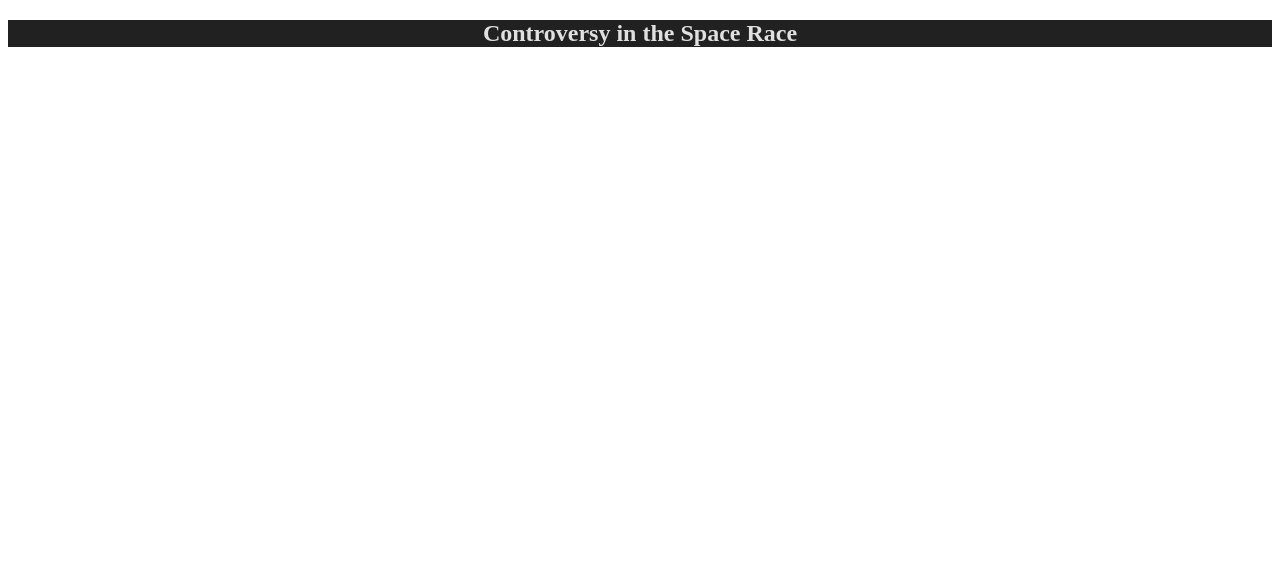
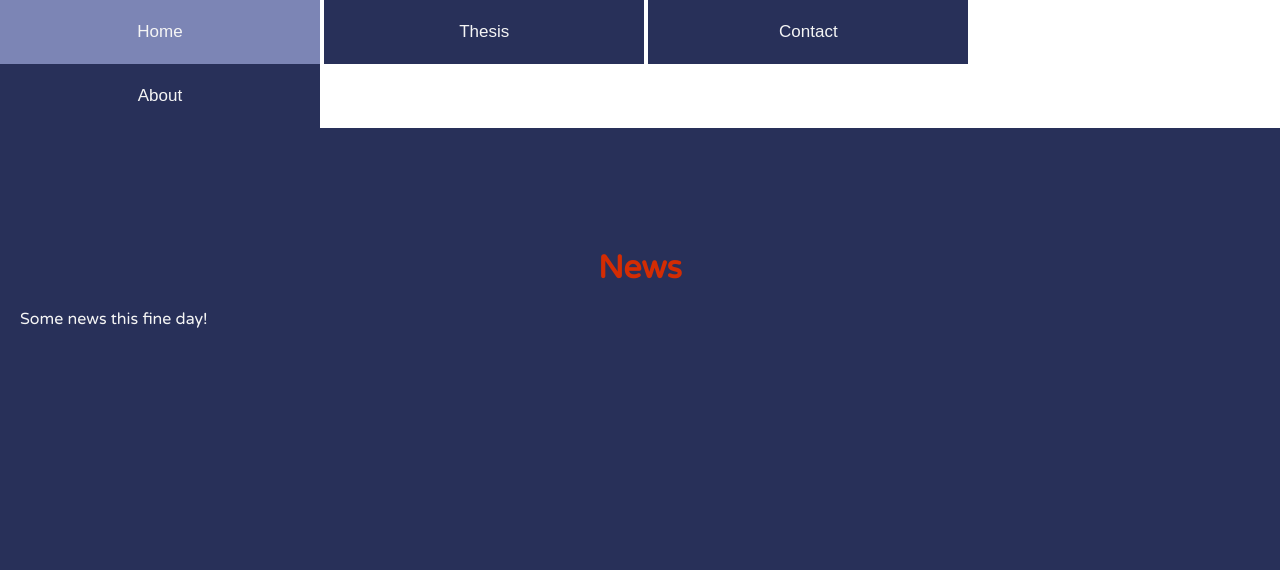
Before and after one commit to bagelcomics/bagelcomics.github.io, a plain HTML site: page index.html in a window 1280 px wide. Drawn offline with Linux system fonts and the light colour scheme.

Commit message:
Update index.html

```diff
--- a/index.html
+++ b/index.html
@@ -1,38 +1,127 @@
 <!DOCTYPE html>
 <html>
 <head>
+    <link rel="preconnect" href="https://fonts.googleapis.com">
+<link rel="preconnect" href="https://fonts.gstatic.com" crossorigin>
+<link href="https://fonts.googleapis.com/css2?family=Varela+Round&display=swap" rel="stylesheet">
 <meta name="viewport" content="width=device-width, initial-scale=1">
 <style>
-h2{
+* {box-sizing: border-box}
+
+/* Set height of body and the document to 100% */
+body, html {
+  height: 100%;
+  margin: 0;
+
+  font-family: 'Varela Round', sans-serif;
+}
+h1{
+    font-size: 200%;
+    color:
+#D32C03;
+text-align: center;
+
+}
+p{
+    color:
+#F5F5F5;
+}
+/* Style tab links */
+.tablink {
     text-align: center;
-    background-color: #212121;
-    color: #e0e0e0;
+  background-color:
+
+  #283059;
+  color:
+
+  #F5F5F5;
+  float: center;
+  border: none;
+  font-size: 150%;
+  outline: none;
+  cursor: pointer;
+  padding: 14px 16px;
+  font-size: 17px;
+  width: 25%;
+  height: 8%;
+  margin: auto;
 }
-.parallax {
-  /* The image used */
-  background-image: url("img_parallax.jpg");
 
-  /* Set a specific height */
-  min-height: 500px;
+.tablink:hover {
+  background-color:
+  #7C85B5;
+}
 
-  /* Create the parallax scrolling effect */
-  background-attachment: fixed;
-  background-position: center;
-  background-repeat: no-repeat;
-  background-size: cover;
+/* Style the tab content (and add height:100% for full page content) */
+.tabcontent {
+  color: white;
+  display: none;
+  padding: 100px 20px;
+  height: 100%;
 }
+
+#Home {background-color:
+
+    #283059
+;}
+#News {background-color:
+
+    #283059
+
+}
+#Contact {background-color:
+    #283059
+;}
+#About {background-color:
+    #283059
+;}
 </style>
 </head>
 <body>
 
-<h2>Controversy in the Space Race</h2>
+<button class="tablink" onclick="openPage('Home', this, '#283059')">Home</button>
+<button class="tablink" onclick="openPage('News', this, '#283059')" id="defaultOpen">Thesis</button>
+<button class="tablink" onclick="openPage('Contact', this, '#283059')">Contact</button>
+<button class="tablink" onclick="openPage('About', this, '#283059')">About</button>
 
-<div class="parallax"></div>
-
-<div>
-    <h2></h2>
+<div id="Home" class="tabcontent">
+  <h1>Home</h1>
+  <p>Home is where the heart is..</p>
 </div>
 
+<div id="News" class="tabcontent">
+  <h1>News</h1>
+  <p>Some news this fine day!</p>
+</div>
+
+<div id="Contact" class="tabcontent">
+  <h1>Contact</h1>
+  <p>Get in touch, or swing by for a cup of coffee.</p>
+</div>
+
+<div id="About" class="tabcontent">
+  <h1>About</h1>
+  <p>Who we are and what we do.</p>
+</div>
+
+<script>
+function openPage(pageName,elmnt,color) {
+  var i, tabcontent, tablinks;
+  tabcontent = document.getElementsByClassName("tabcontent");
+  for (i = 0; i < tabcontent.length; i++) {
+    tabcontent[i].style.display = "none";
+  }
+  tablinks = document.getElementsByClassName("tablink");
+  for (i = 0; i < tablinks.length; i++) {
+    tablinks[i].style.backgroundColor = "";
+  }
+  document.getElementById(pageName).style.display = "block";
+  elmnt.style.backgroundColor = color;
+}
+
+// Get the element with id="defaultOpen" and click on it
+document.getElementById("defaultOpen").click();
+</script>
 
 </body>
 </html>
```
